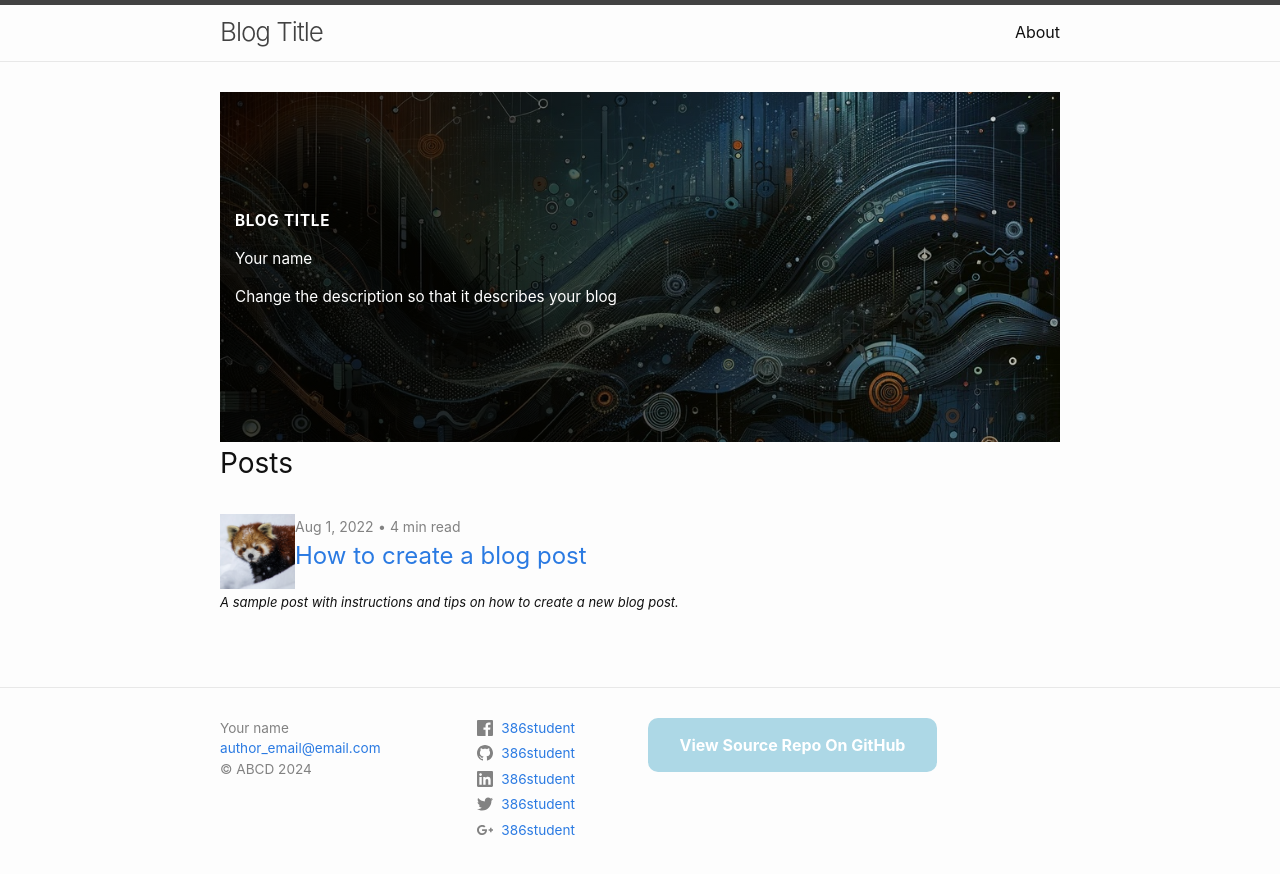
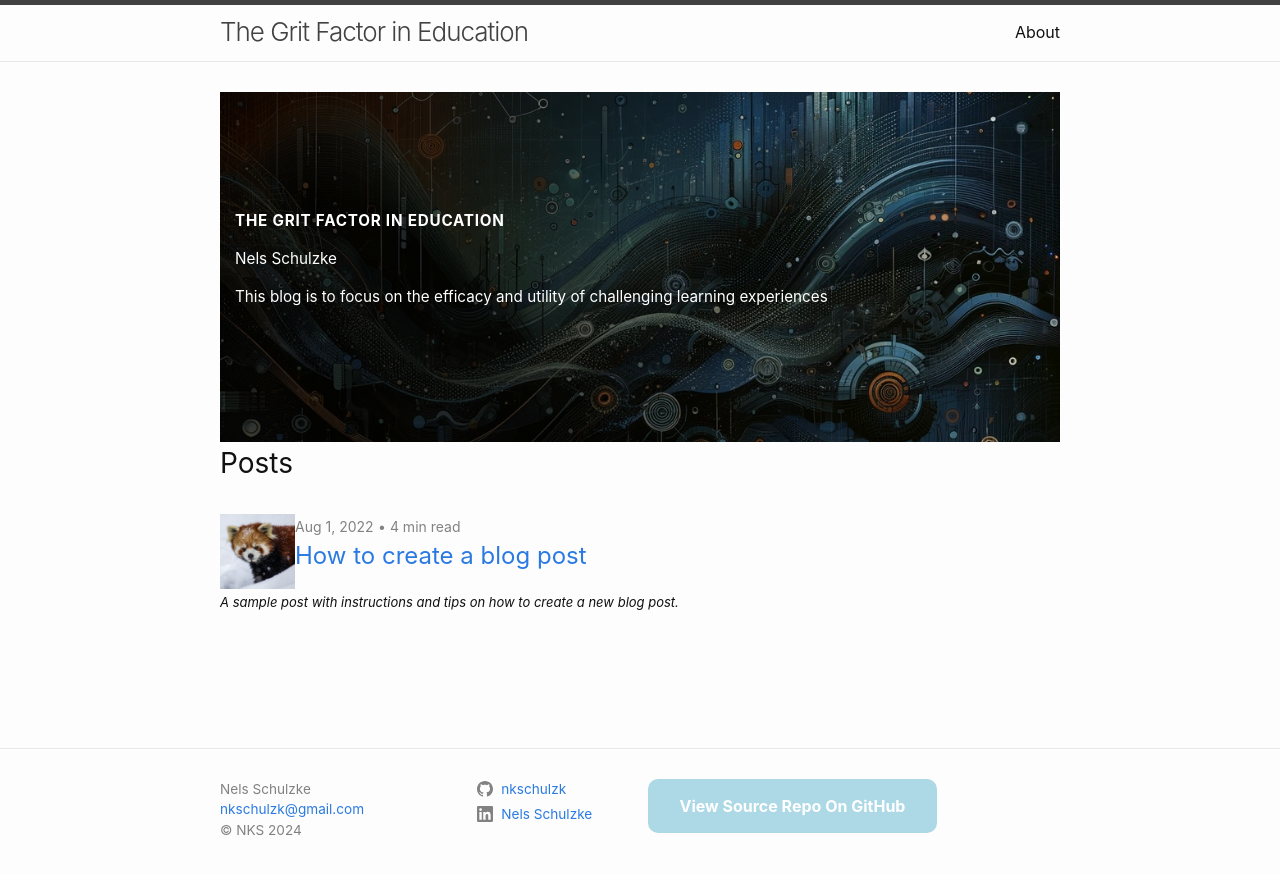
Before and after one commit to nkschulzk/realblog, a Jekyll site: the page built from blog-stuff/index.markdown, in a window 1280 px wide. Shown: the top 874 px of the page. Built offline with Jekyll 4.4.1, drawn with Linux system fonts in a browser that asks for light colours.

Commit message:
made adjustments

```diff
--- a/blog-stuff/_config.yml
+++ b/blog-stuff/_config.yml
@@ -18,28 +18,28 @@
 # You can create any custom variable you would like, and they will be accessible
 # in the templates via {{ site.myvariable }}.
 
-title: Blog Title
-email: author_email@email.com
-description: "Change the description so that it describes your blog"
-baseurl: "/stat386-blog-theme" # the name of the repository
-url: "https://esnt.github.io" #  change this to "https://<your-github-username>.github.io"
+title: The Grit Factor in Education
+email: nkschulzk@gmail.com
+description: "This blog is to focus on the efficacy and utility of challenging learning experiences"
+baseurl: "/realblog" # the name of the repository
+url: "https://nkschulzk.github.io" #  change this to "https://<your-github-username>.github.io"
 image: /assets/images/headerimg.jpg
-author: Your name
-copyright: ABCD # Your initials or name or what you want the copyright to be.  Leave empty for no copyright
+author: Nels Schulzke
+copyright: NKS # Your initials or name or what you want the copyright to be.  Leave empty for no copyright
 footer_description:
 
 
 # Social media users names.  Leave fields blank that you don't want displayed
-twitter_username: 386student
-github_username:  386student
-linkedin_username: 386student
+twitter_username:
+github_username:  nkschulzk
+linkedin_username: Nels Schulzke
 dribbble_username:
-facebook_username: 386student
+facebook_username:
 flickr_username:
 instagram_username:
 pinterest_username:
 youtube_username:
-googleplus_username: 386student
+googleplus_username:
 
 plugins:
   - jekyll-feed
```
